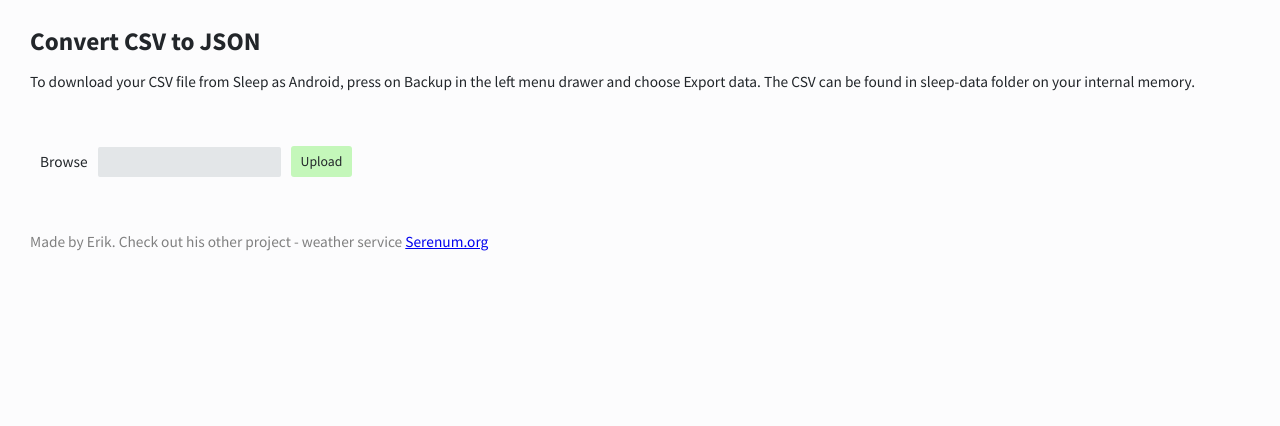
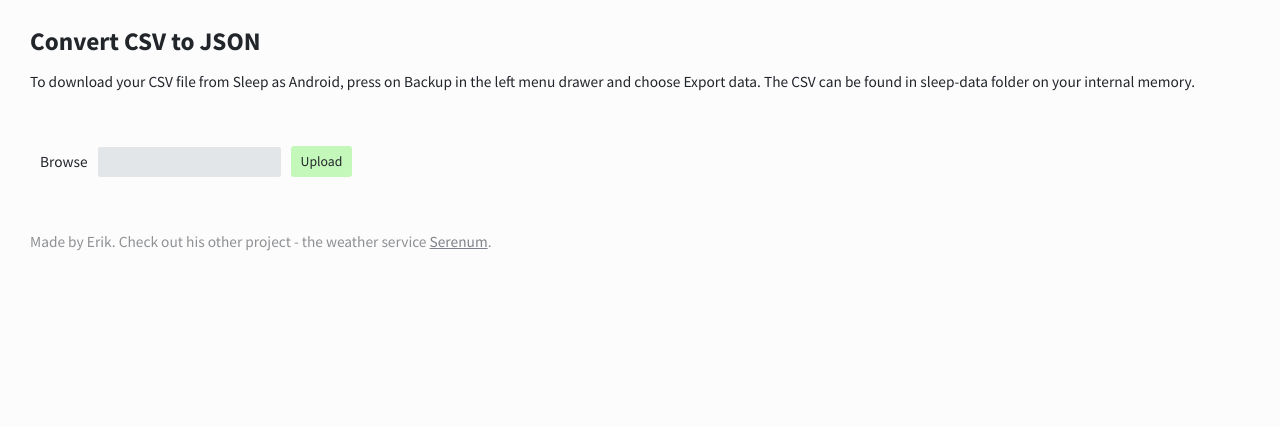
Before and after one commit to urbandroid-team/sleep-csv-to-json, a PHP site: page / in a window 1280 px wide. Shown: the top 426 px of the page. Run offline with PHP 8.4, Linux system fonts and the light colour scheme.

Commit message:
Small fixes

```diff
--- a/index.php
+++ b/index.php
@@ -21,6 +21,7 @@
 		--background_input: hsl(var(--hue_blue), 10%, 90%);
 		--background_button: hsl(var(--hue_green), 80%, 85%);
 		--color: hsl(var(--hue_blue), 10%, 15%);
+		--color_link: hsl(var(--hue_blue), 80%, 5%);
 		--color_red: hsl(var(--hue_red), 80%, 30%);
 		--color_blue: hsl(var(--hue_blue), 80%, 30%);
 		--color_green: hsl(var(--hue_green), 80%, 30%);
@@ -38,6 +39,7 @@
 		--background_input: hsl(var(--hue_blue), 10%, 10%);
 		--background_button: hsl(var(--hue_green), 80%, 10%);
 		--color: hsl(var(--hue_blue), 10%, 95%);
+		--color_link: hsl(var(--hue_blue), 80%, 85%);
 		--color_red: hsl(var(--hue_red), 80%, 70%);
 		--color_blue: hsl(var(--hue_blue), 80%, 70%);
 		--color_green: hsl(var(--hue_green), 80%, 70%);
@@ -64,6 +66,10 @@ body {
 }
 
 
+
+a {
+	color: var(--color_link);
+}
 
 p {
 	margin: 0;
@@ -100,8 +106,8 @@ header {
 }
 
 #made-by {
-    margin-top: 50px;
-    color: grey;
+	margin-top: 50px;
+	opacity: .5;
 }
 
 
@@ -248,7 +254,7 @@ $(document).ready(function() {
 
 	echo '</form>';
 
-	echo '<p id="made-by">Made by Erik. Check out his other project - weather service <a href="https://serenum.org/" target="_blank">Serenum.org</a></p>';
+	echo '<p id="made-by">Made by Erik. Check out his other project - the weather service <a href="https://serenum.org/" target="_blank">Serenum</a>.</p>';
 
 
 ?>
```
